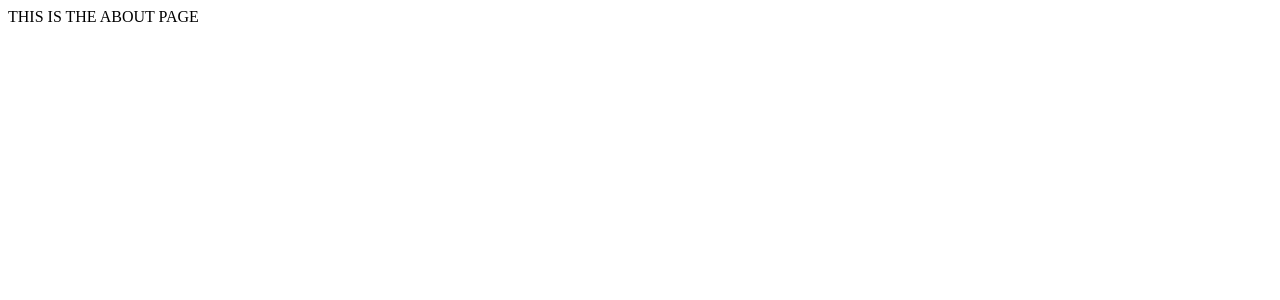
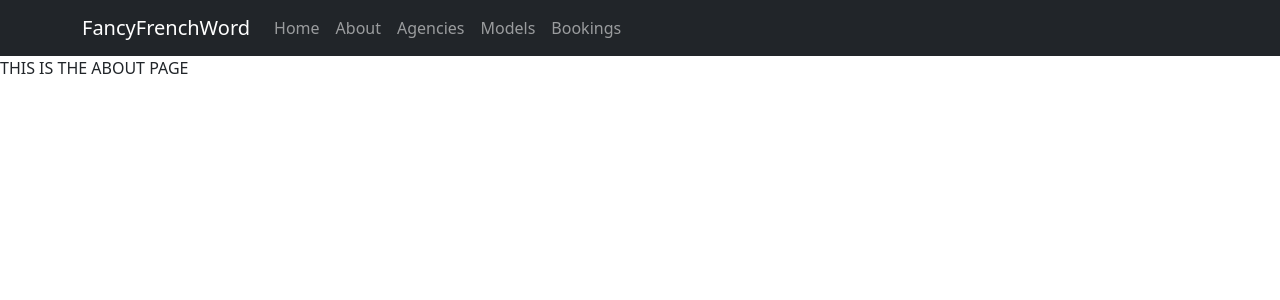
Before and after one commit to alanxu186/phase-3-model-frontend, a React (Create React App) app: page /about in a window 1280 px wide. Shown: the top 300 px of the page. Built offline with nearby package versions, Linux system fonts and the light colour scheme.

Commit message:
installed bootstrap, created and linked routes on menubar

```diff
--- a/package.json
+++ b/package.json
@@ -6,7 +6,9 @@
     "@testing-library/jest-dom": "^5.16.4",
     "@testing-library/react": "^13.3.0",
     "@testing-library/user-event": "^13.5.0",
+    "bootstrap": "^5.2.0",
     "react": "^18.2.0",
+    "react-bootstrap": "^2.4.0",
     "react-dom": "^18.2.0",
     "react-router-dom": "^6.3.0",
     "react-scripts": "5.0.1",
--- a/src/components/App.js
+++ b/src/components/App.js
@@ -4,12 +4,16 @@ import AgenciesPage from "./AgenciesPage";
 import BookingsPage from "./BookingsPage";
 import Homepage from "./Homepage";
 import ModelsPage from "./ModelsPage";
-import { BrowserRouter as Router, Routes, Route, Link } from 'react-router-dom'
+import MenuBar from "./MenuBar";
+import { Routes, Route } from 'react-router-dom'
+import "bootstrap/dist/css/bootstrap.min.css";
+
 
 
 function App() {
   return (
-    <Router>
+    <div>
+      <MenuBar />
       <Routes>
         <Route path="/" element={<Homepage />} />
         <Route path="/about" element={<AboutPage />} />
@@ -17,7 +21,7 @@ function App() {
         <Route path="/models" element={<ModelsPage />} />
         <Route path="/bookings" element={<BookingsPage />} />
       </Routes>
-    </Router>
+    </div>
   );
 }
 
--- /dev/null
+++ b/src/components/MenuBar.js
@@ -0,0 +1,27 @@
+import "../stylesheets/MenuBar.css"
+import Navbar from "react-bootstrap/Navbar"
+import Nav from "react-bootstrap/Nav"
+import Container  from "react-bootstrap/Container"
+import {Link} from "react-router-dom"
+
+
+function MenuBar() {
+    return (
+        <div>
+            <Navbar bg="dark" variant="dark">
+                <Container>
+                    <Navbar.Brand>FancyFrenchWord</Navbar.Brand>
+                    <Nav className="me-auto">
+                        <Nav.Link as={Link} to={"/"}>Home</Nav.Link>
+                        <Nav.Link as={Link} to={"/about"}>About</Nav.Link>
+                        <Nav.Link as={Link} to={"/agencies"}>Agencies</Nav.Link>
+                        <Nav.Link as={Link} to={"/models"}>Models</Nav.Link>
+                        <Nav.Link as={Link} to={"/bookings"}>Bookings</Nav.Link>
+                    </Nav>
+                </Container>
+            </Navbar>
+        </div>
+    )
+}
+
+export default MenuBar
--- a/src/index.js
+++ b/src/index.js
@@ -2,9 +2,12 @@
 import React from 'react';
 import ReactDOM from 'react-dom/client';
 import App from './components/App';
+import { BrowserRouter, Routes, Route } from 'react-router-dom';
 
 
 const root = ReactDOM.createRoot(document.getElementById('root'));
 root.render(
-    <App />
+    <BrowserRouter>
+        <App />
+    </BrowserRouter>
 );
```
Also changed, not shown: src/stylesheets/MenuBar.css (added), 1 other file (tests, documents, lock files or other folders).
